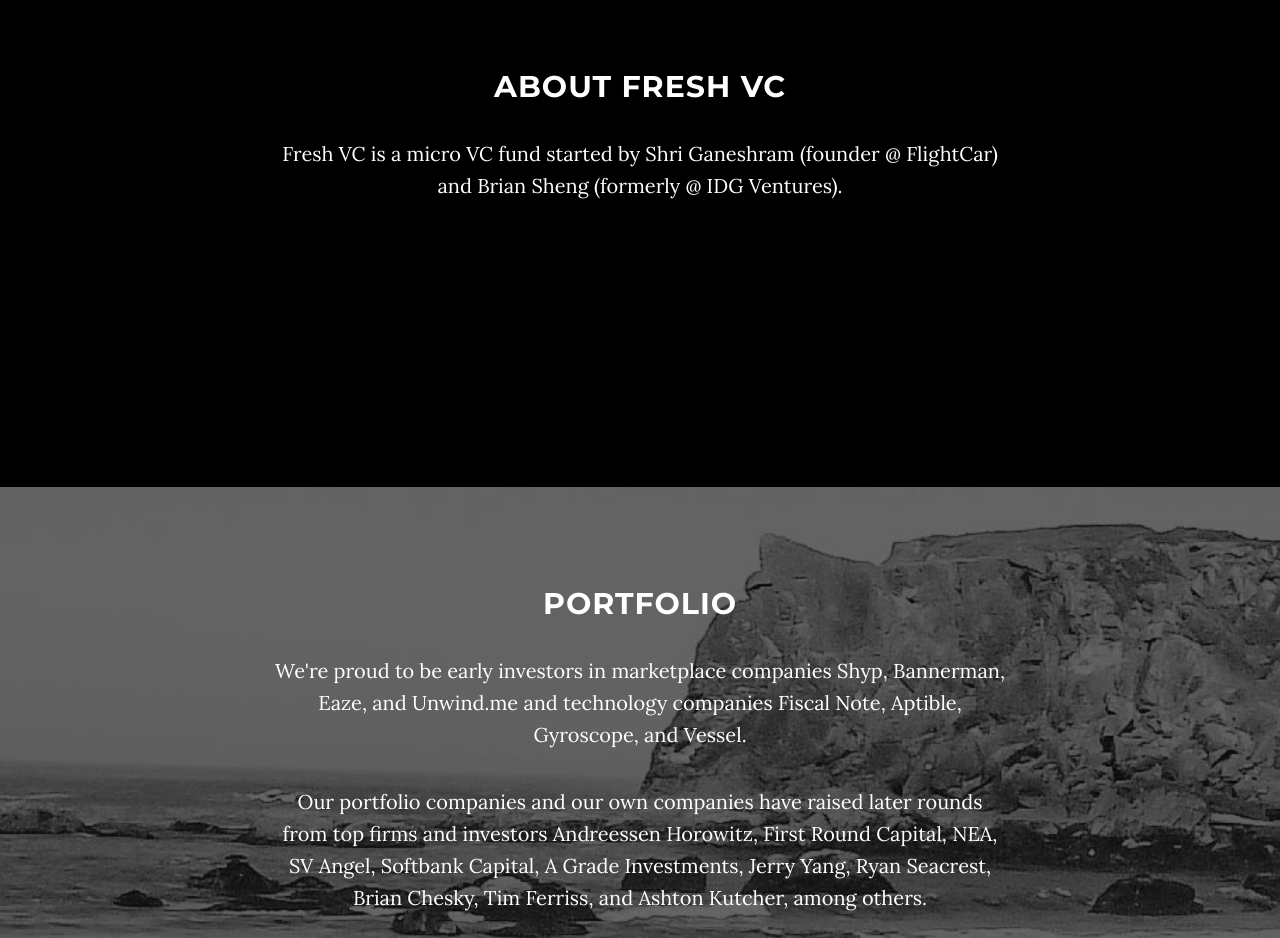
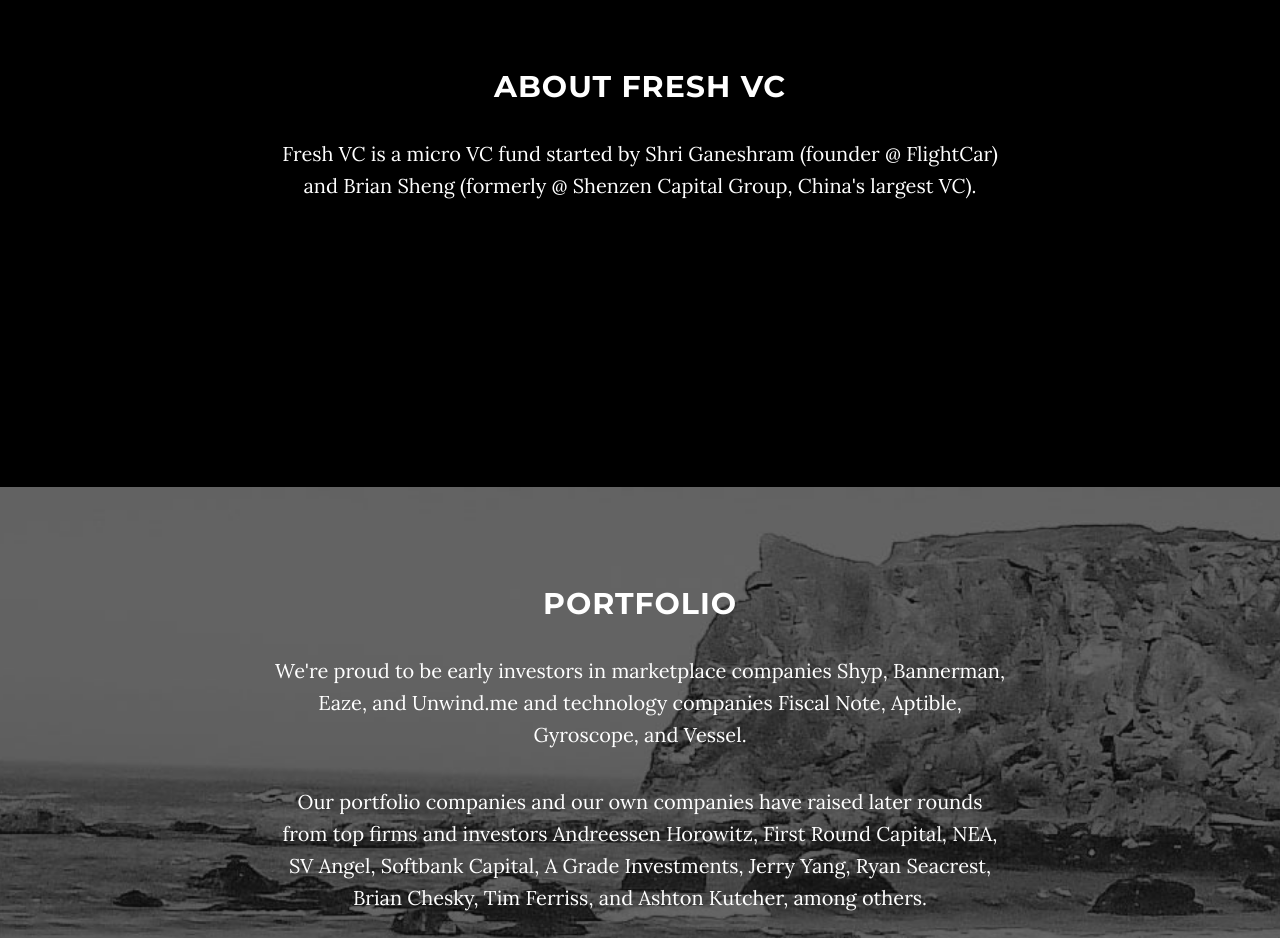
Before and after one commit to FreshVC/freshvc.github.io, a plain HTML site: page index.html in a window 1280 px wide. Shown: the part 980-1918 px from the top of the page. Drawn offline with Linux system fonts and the light colour scheme; some packages are replaced by stand-ins of ours.

Commit message:
classic name shuffle

```diff
--- a/index.html
+++ b/index.html
@@ -90,7 +90,7 @@
         <div class="row">
             <div class="col-lg-8 col-lg-offset-2">
                 <h2>About Fresh VC</h2>
-                <p>Fresh VC is a micro VC fund started by Shri Ganeshram (founder @ FlightCar) and Brian Sheng (formerly @ IDG Ventures).</p>
+                <p>Fresh VC is a micro VC fund started by Shri Ganeshram (founder @ FlightCar) and Brian Sheng (formerly @ Shenzen Capital Group, China's largest VC).</p>
             </div>
         </div>
     </section>
```
